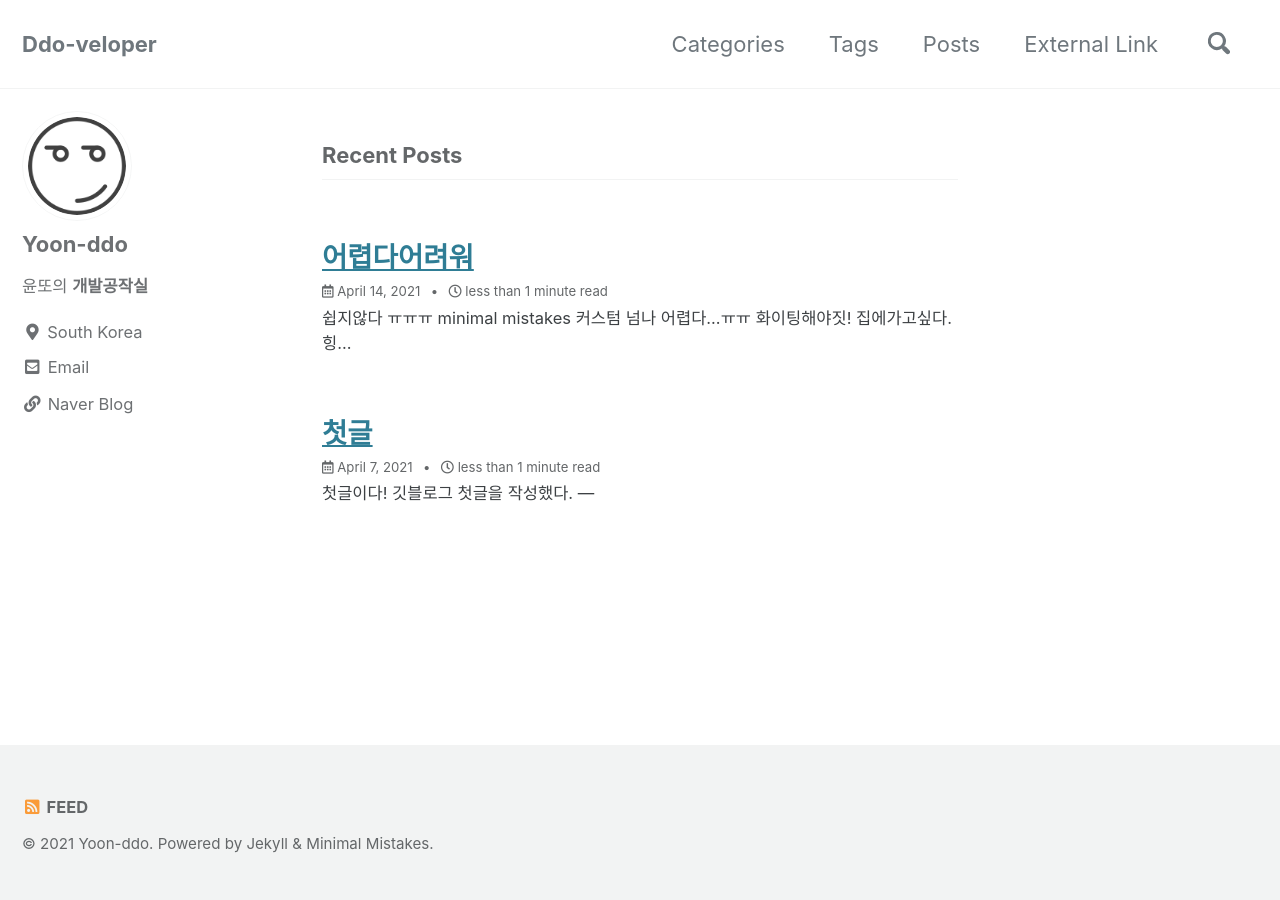
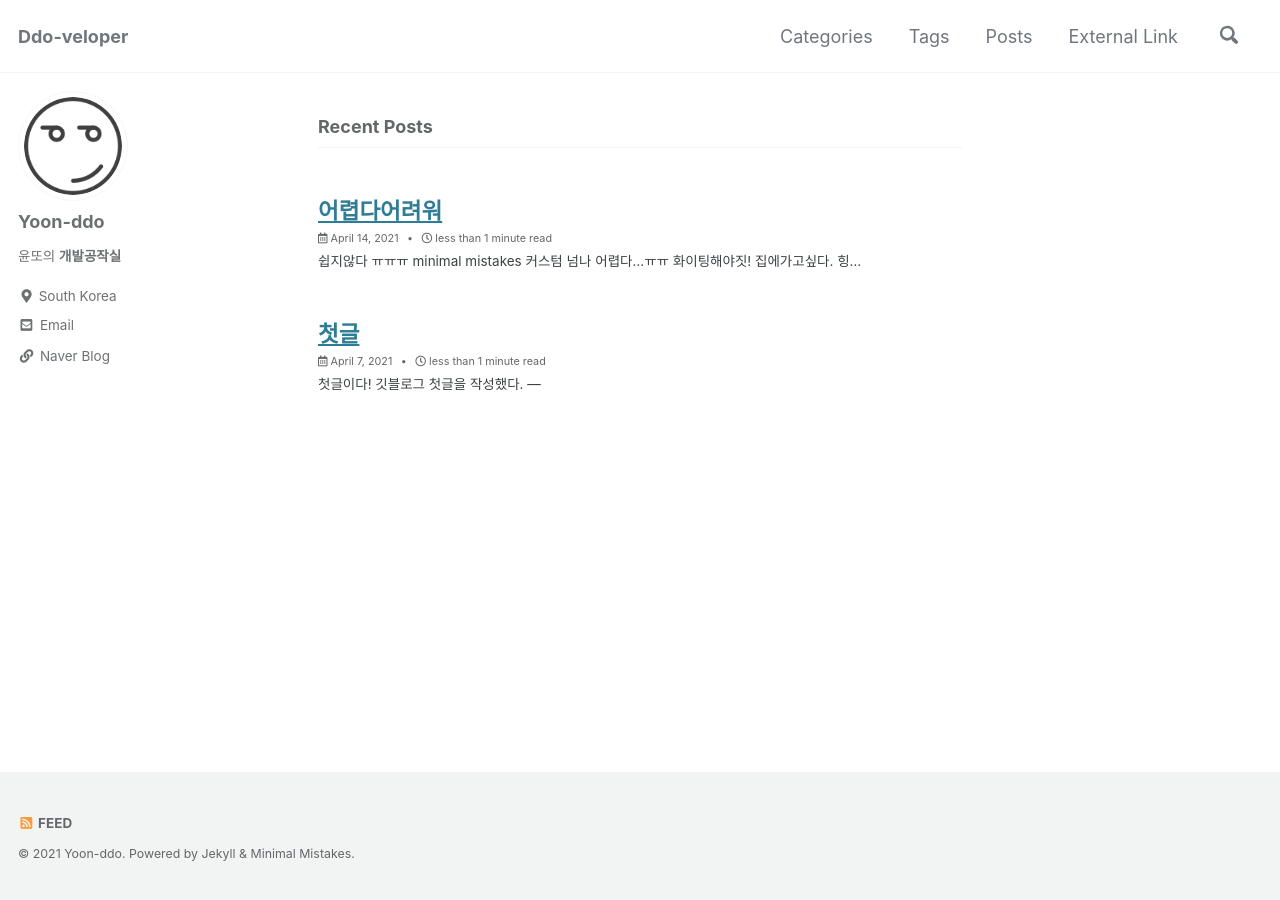
Before and after one commit to Yoon-ddo/Yoon-ddo.github.io, a Jekyll site: the page built from index.html, in a window 1280 px wide. Built offline with Jekyll 4.4.1, drawn with Linux system fonts in a browser that asks for light colours; cached includes are drawn as plain includes; the list of posts is cut into pages by our own code.

Commit message:
Update _reset.scss

```diff
--- a/_sass/minimal-mistakes/_reset.scss
+++ b/_sass/minimal-mistakes/_reset.scss
@@ -8,18 +8,20 @@ html {
   /* apply a natural box layout model to all elements */
   box-sizing: border-box;
   background-color: $background-color;
-  font-size: 16px;
+  font-size: 14px;
 
   @include breakpoint($medium) {
+    font-size: 16px;
+  }
+
+  @include breakpoint($large) {
+    /*font-size: 20px;*/
     font-size: 18px;
   }
 
-  @include breakpoint($large) {
-    font-size: 20px;
-  }
-
   @include breakpoint($x-large) {
-    font-size: 22px;
+    /*font-size: 22px;*/
+    font-size: 18px;
   }
 
   -webkit-text-size-adjust: 100%;
```
